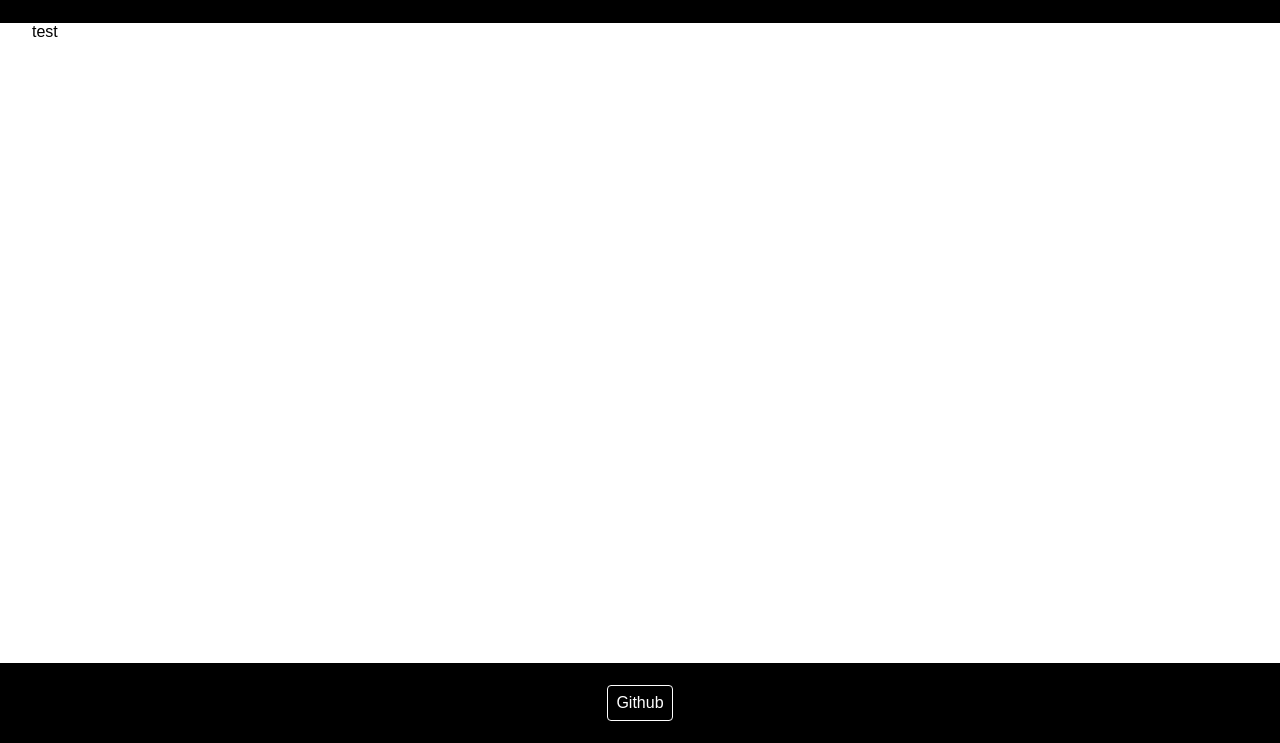
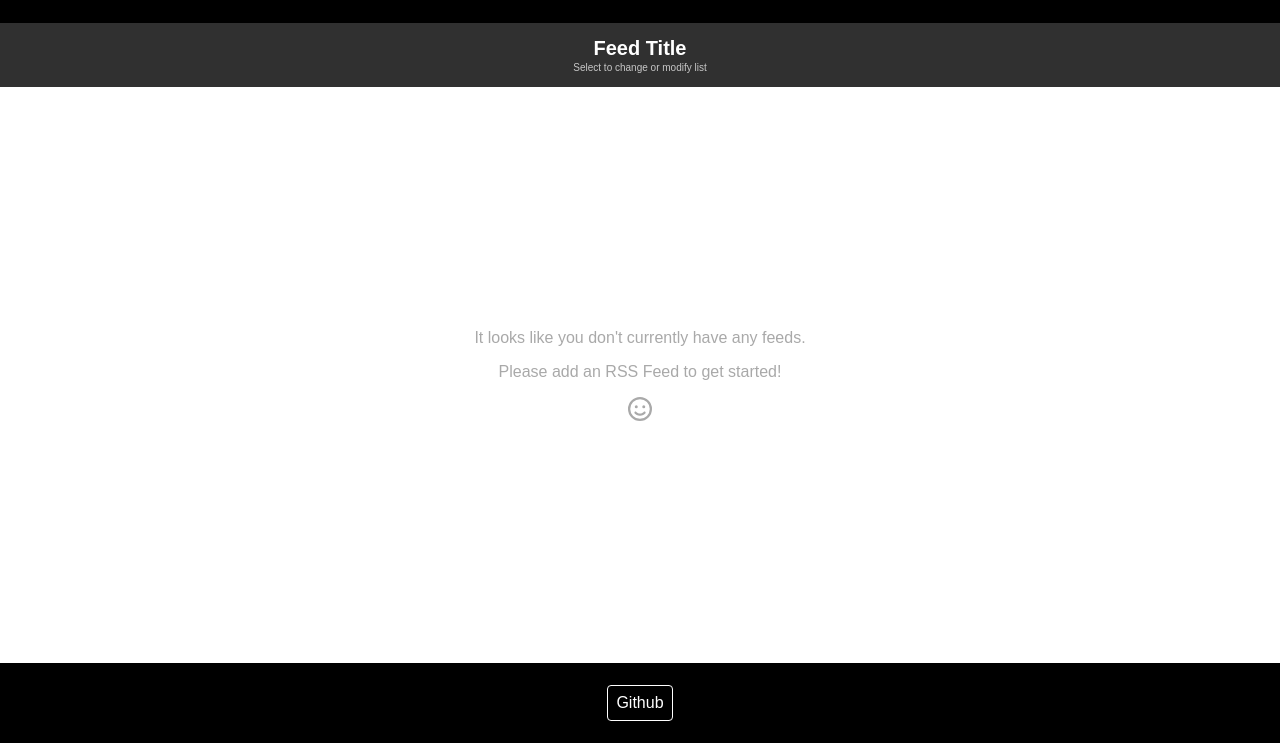
Before and after one commit to luke-hays/really-simple-rss-reader, a website built with Vite: page frontend/index.html in a window 1280 px wide. Shown: the part 57-800 px from the top of the page. Built offline with nearby package versions, Linux system fonts and the light colour scheme.

Commit message:
Add more style updates

```diff
--- a/frontend/index.html
+++ b/frontend/index.html
@@ -8,6 +8,8 @@
       <title>Really Simple RSS Reader</title>
       <link rel="icon" href="public/vite.svg" type="image/x-icon">
       <link rel="stylesheet" href="styles/main.css" type="text/css">
+      <link rel="stylesheet" href="styles/feed-title.css" type="text/css">
+      <link rel="stylesheet" href="styles/feed-items.css" type="text/css">
       <script src="src/main.ts" type="module"></script>
       <script src="src/components/accordion.ts" type="module"></script>
     </head>
@@ -19,7 +21,18 @@
             <h1>Really Simple(?) RSS Reader</h1>
           </div>
         </header>
-        <main class="layout-main">test</main>
+        <main class="layout-main">
+          <!-- Could modify to template/slot? -->
+          <button class="feed-title">
+            <h2>Feed Title</h2>
+            <p class="feed-title__directions">Select to change or modify list</p>
+          </button>
+          <div class="feed-items empty">
+            <p>It looks like you don't currently have any feeds.</p>
+            <p>Please add an RSS Feed to get started!</p>
+            <img src="face-smile-regular.svg" id="smile-icon"/>
+          </div>
+        </main>
         <footer class="layout-footer">
           <div class="site-footer">
             <a class="github-link" href="https://github.com/luke-hays/really-simple-rss-reader">Github</a>
--- /dev/null
+++ b/frontend/styles/feed-items.css
@@ -0,0 +1,18 @@
+.feed-items {
+  display: flex;
+  flex-direction: column;
+  align-items: center;
+  justify-content: center;
+  gap: 1rem;
+  height: calc(100% - 4rem); /* We need to subtract the height of our Title in mobile */
+  padding: 2rem 0;
+}
+
+.feed-items.empty p {
+  margin: 0;
+  color: darkgray
+}
+
+#smile-icon {
+  height: 24px;
+}
--- /dev/null
+++ b/frontend/styles/feed-title.css
@@ -0,0 +1,29 @@
+.feed-title {
+  display: flex;
+  flex-direction: column;
+  align-items: center;
+  justify-content: center;
+  gap: 0.125rem;
+  padding: 1rem 0;
+  background-color: var(--footer-interactive-color);
+  color: var(--footer-button-font-color);
+  position: sticky;
+  top: 0;
+  width: 100%;
+  border: none;
+  height: 4rem;
+}
+
+.feed-title h2 {
+  margin: 0;
+}
+
+.feed-title .feed-title__directions {
+  margin: 0;
+  font-size: .625rem;
+  color: rgb(199, 199, 199);
+}
+
+.feed-title:hover {
+  cursor: pointer;
+}
--- a/frontend/styles/shared.css
+++ b/frontend/styles/shared.css
@@ -32,7 +32,6 @@ body {
 
 .layout-main {
   grid-area: main;
-  margin: 0 2rem;
 }
 
 .layout-footer {
```
Also changed, not shown: frontend/public/face-smile-regular.svg (added).
